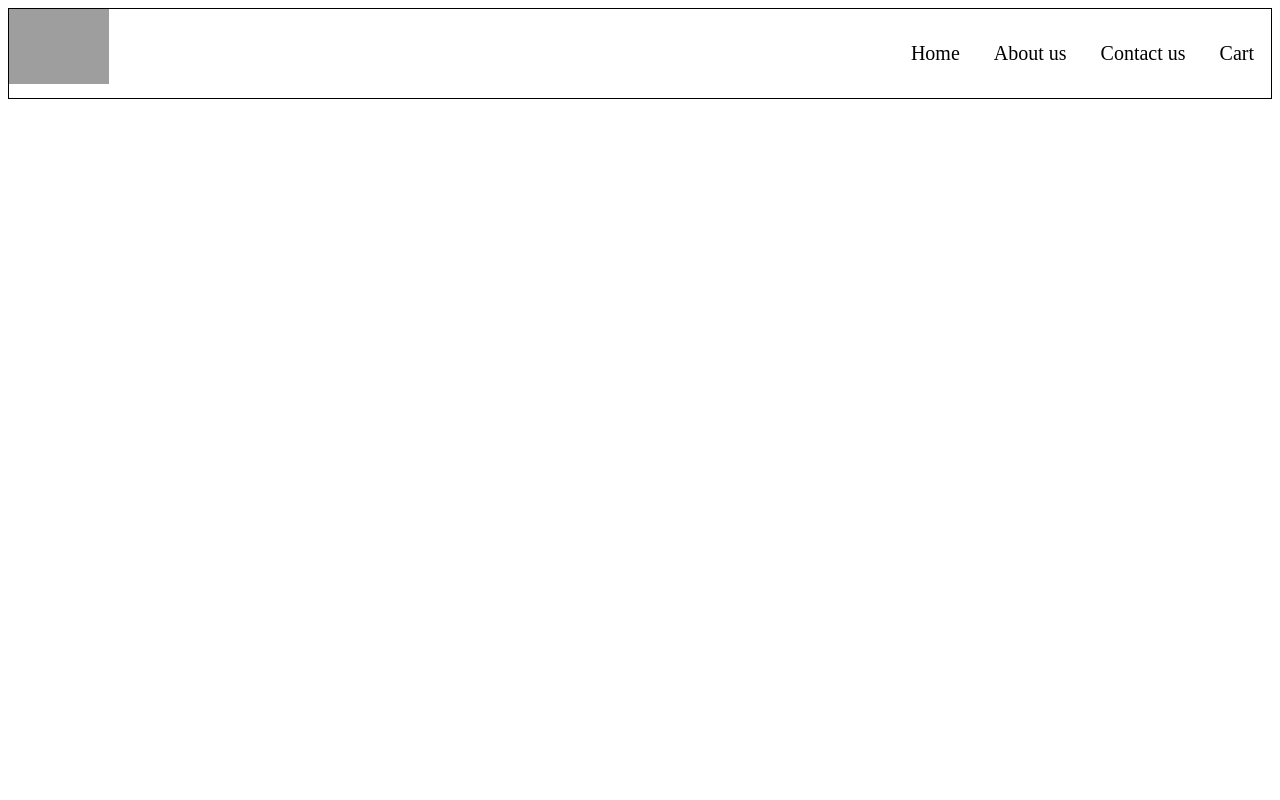
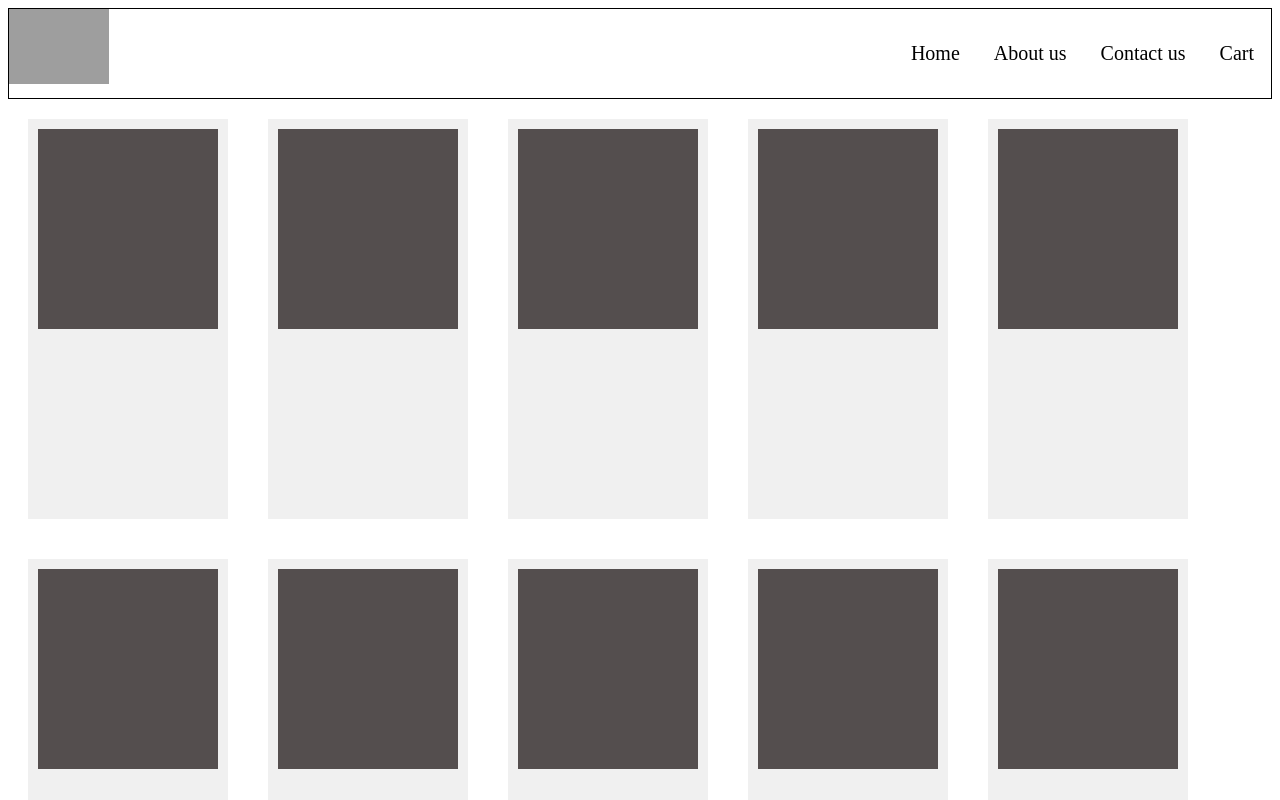
Before and after one commit to Dhaval-Joshi898/React, a React (Vite) app: page / in a window 1280 px wide. Shown: the top 800 px of the page. Built offline with nearby package versions, Linux system fonts and the light colour scheme; no server answers; grey boxes are pictures that could not be loaded.

Commit message:
shimmer component css

```diff
--- a/index.css
+++ b/index.css
@@ -43,8 +43,24 @@
     flex-wrap: wrap;
 }
 
-
 .filter-btn{
     margin: 10px;
     cursor: pointer;
 }
+
+#shimmer-card{
+    width: 200px;
+    height: 400px;
+    background-color: #f0f0f0;
+    margin: 20px;
+}
+.shimmer-container{
+    display: flex;
+    flex-wrap: wrap;
+}
+.shimmer-imgBlock{
+    width: 90%;
+    background-color: rgb(84, 78, 78);
+    height: 50%;
+    margin: 10px;
+}
```
Also changed, not shown: 1 other file (tests, documents, lock files or other folders).
